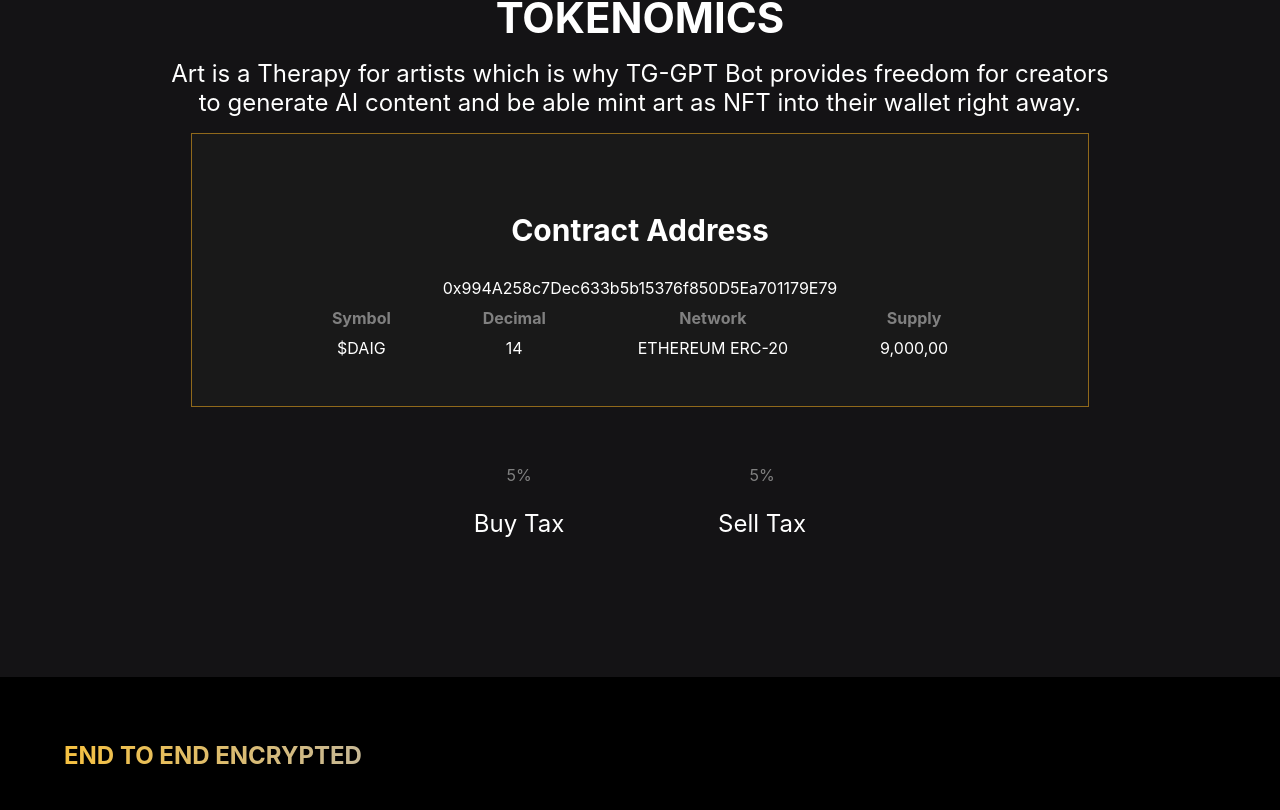
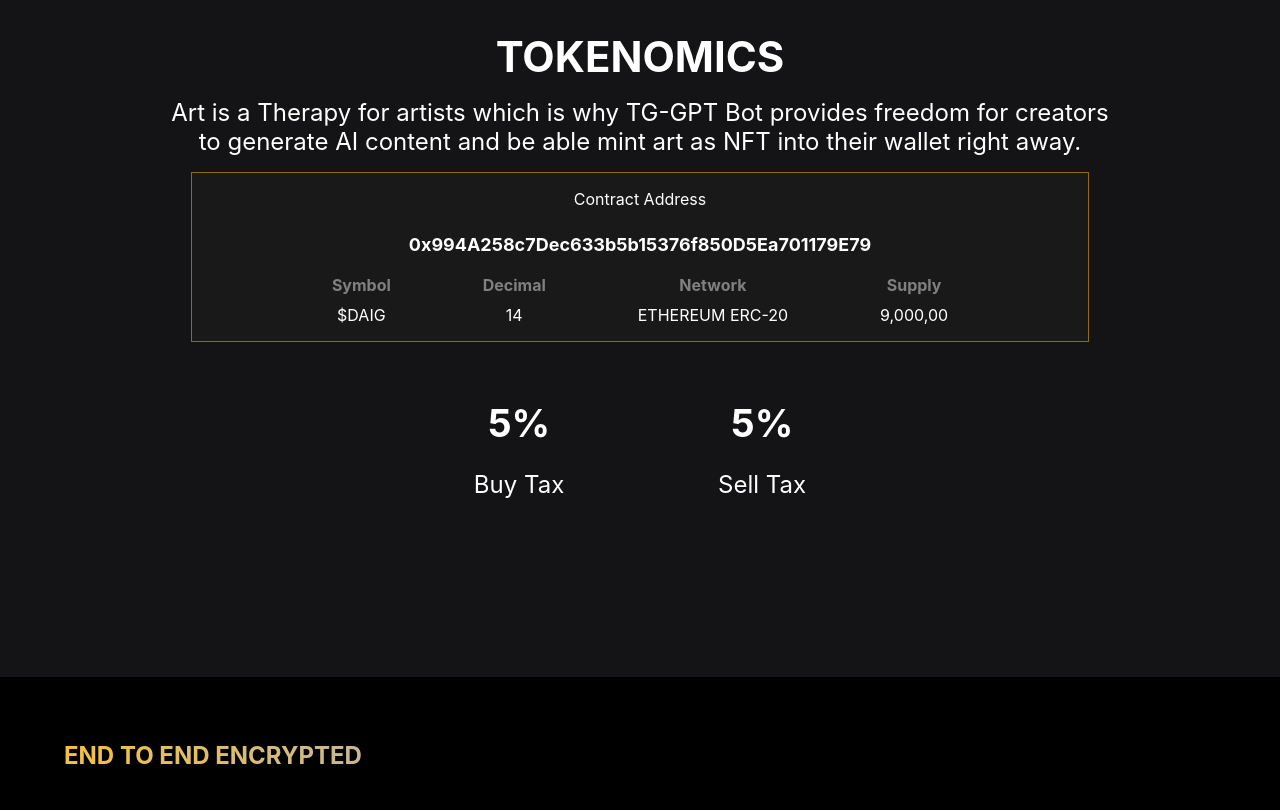
Before and after one commit to Rohan749/assignment, a React (Create React App) app: page / in a window 1280 px wide. Shown: the part 4648-5458 px from the top of the page. Built offline with nearby package versions, Linux system fonts and the light colour scheme.

Commit message:
initial commit

```diff
--- a/src/components/NavBar/styles.module.css
+++ b/src/components/NavBar/styles.module.css
@@ -64,7 +64,7 @@ a:hover {
 }
 
 
-@media only screen and (max-width: 900px) {
+@media only screen and (max-width: 1100px) {
 
     .navbar {
         justify-content: space-between;
--- a/src/components/Partners/Partners.jsx
+++ b/src/components/Partners/Partners.jsx
@@ -36,7 +36,6 @@ const Partners = () => {
         <div data-aos="fade-left" className={classes.bitcoin}>
             <img src={bitcoin} className={classes.bitcoin} alt="bitcoin-img" height={700} />
             <img src={stroke} className={classes.stroke} alt="" height={700} />
-
         </div>
       </div>
     </>
--- a/src/components/Partners/styles.module.css
+++ b/src/components/Partners/styles.module.css
@@ -84,6 +84,10 @@ p {
   height: 50px;
 }
 
+.stroke {
+  display: none;
+}
+
   .heading {
     margin: 5px 0 2px 0;
     font-size: 14px;
--- a/src/components/PassivePage/PassivePage.jsx
+++ b/src/components/PassivePage/PassivePage.jsx
@@ -30,7 +30,7 @@ const PassivePage = () => {
           Web 3.0 and start earning passive income in $GPTG.
         </div>
         <div data-aos="fade" data-aos-delay="700">
-          <img src={robot} alt="robot-img" height={400} />
+          <img src={robot} alt="robot-img" height={500} />
         </div>
         <div className={classes.btns}>
           <ButtonGold>Try TG-GPT Bot</ButtonGold>
@@ -42,7 +42,7 @@ const PassivePage = () => {
           <img
             src={robo}
             className={classes.robo}
-            height={350}
+            height={400}
             data-aos="fade-up"
             data-aos-delay="300"
           />
@@ -123,7 +123,7 @@ const PassivePage = () => {
           data-aos-delay="500"
           data-aos-anchor-placement="top-bottom"
         >
-          <h3>Contract Address</h3>
+          <div className={classes.contractHead}>Contract Address</div>
           <div className={classes.parakey}>
             0x994A258c7Dec633b5b15376f850D5Ea701179E79
           </div>
--- a/src/components/PassivePage/styles.module.css
+++ b/src/components/PassivePage/styles.module.css
@@ -106,7 +106,7 @@
   border: 1px solid #90691b;
   background-color: #191919;
   width: 70vw;
-  padding: 3rem 0;
+  padding: 1rem 0;
 }
 
 .tokendata {
@@ -115,6 +115,10 @@
   justify-content: space-evenly;
   text-align: center;
   width: 50rem;
+}
+
+.contractHead {
+  margin: 0 0 15px 0;
 }
 
 .taxData {
@@ -127,6 +131,18 @@
 
 .tokendata > div > nav {
   font-weight: bold;
+}
+
+.taxData > div > nav {
+  font-size: 38px;
+  font-weight: bolder;
+  color: white;
+}
+
+.parakey {
+  font-size: 18px;
+  font-weight: bold;
+  margin: 10px 0;
 }
 
 @media only screen and (max-width: 900px) {
```
